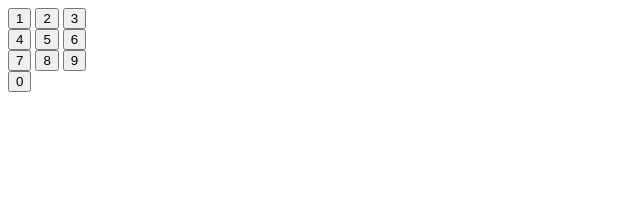
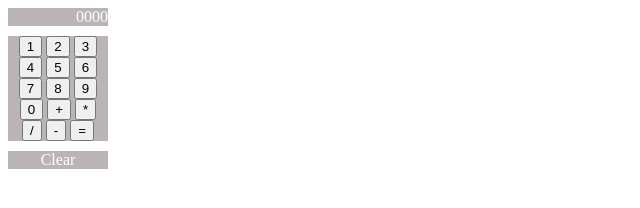
Before and after one commit to JyothiNavsinde/Odin-Calculator, a plain HTML site: page index.html in a window 1280 px wide. Shown: the whole page, without its empty margins (0-640 px from the left). Drawn offline with Linux system fonts and the light colour scheme.

Commit message:
added styles and also added operator buttons

```diff
--- a/index.html
+++ b/index.html
@@ -5,9 +5,10 @@
     <meta name="viewport" content="width=device-width, initial-scale=1.0">
     <title>Calculator</title>
     <link rel="stylesheet" href="style.css">
-</head>
+</head><script src="script.js"></script>
 <body>
-    <script src="script.js"></script>
+    <div class="calcDisp">0000</div>
+    <div class="btn">
     <button>1</button>
     <button>2</button>
     <button>3</button><br/>
@@ -18,6 +19,12 @@
     <button>8</button>
     <button>9</button><br/>
     <button>0</button>
-
+    <button>+</button>
+    <button>*</button><br/>
+    <button>/</button>
+    <button>-</button>
+    <button>=</button></div>
+    <div class="clear-btn">Clear</div>
+    <script src="script.js"></script>
 </body>
 </html>
--- a/style.css
+++ b/style.css
@@ -0,0 +1,18 @@
+.calcDisp {
+    background-color: rgb(187, 180, 180);
+    width: 100px;
+    text-align: right;
+    margin-bottom: 10px;
+    color: white;
+}
+
+.btn, .clear-btn {
+    width: 100px;
+    text-align: center;
+    background-color: rgb(187, 180, 180);
+}
+
+.clear-btn {
+    margin-top: 10px;
+    color: white;
+}
```
